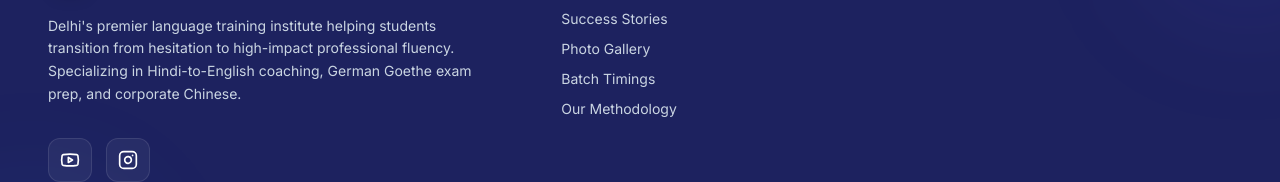
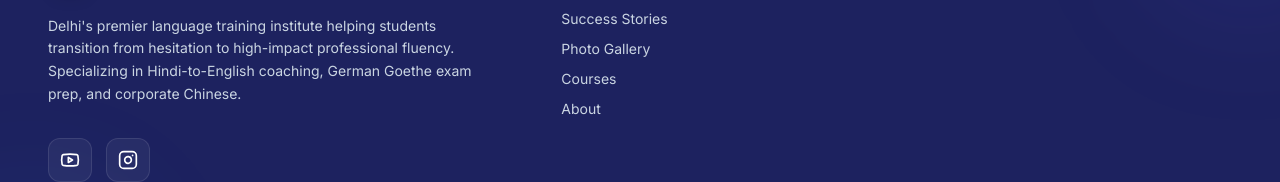
Before and after one commit to shreeelecticautomobiles-ui/Raj-Sir-Delhi, a React (Vite) app: page / in a window 1280 px wide. Shown: the part 8875-9057 px from the top of the page. Built offline with nearby package versions, Linux system fonts and the light colour scheme.

Commit message:
refactor(footer): update link labels for clarity
Rename Batch Timings and Our Methodology to Courses and About to match site navigation.

```diff
--- a/src/components/Footer.tsx
+++ b/src/components/Footer.tsx
@@ -87,10 +87,10 @@ export default function Footer({ showSeoColumn = false }: FooterProps) {
                       <Link to="/gallery" className="hover:text-blue-400 transition-colors">Photo Gallery</Link>
                     </li>
                     <li>
-                      <Link to="/courses" className="hover:text-blue-400 transition-colors">Batch Timings</Link>
+                      <Link to="/courses" className="hover:text-blue-400 transition-colors">Courses</Link>
                     </li>
                     <li>
-                      <Link to="/about" className="hover:text-blue-400 transition-colors">Our Methodology</Link>
+                      <Link to="/about" className="hover:text-blue-400 transition-colors">About</Link>
                     </li>
                   </ul>
                 </div>
```
